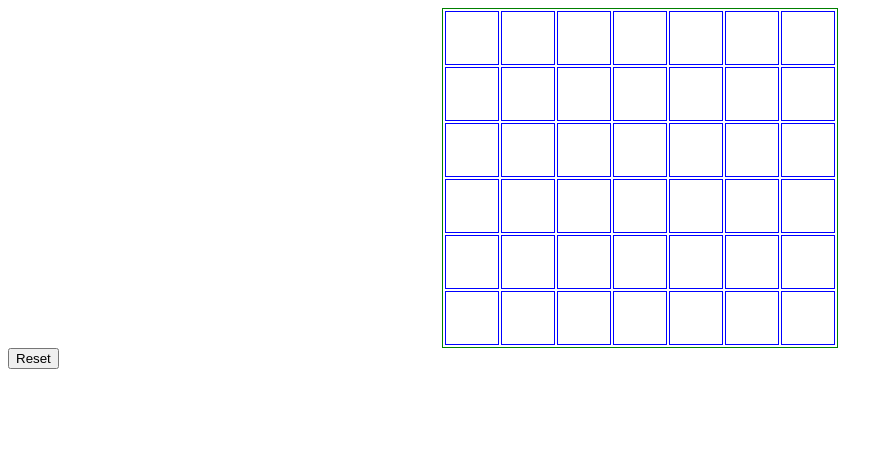
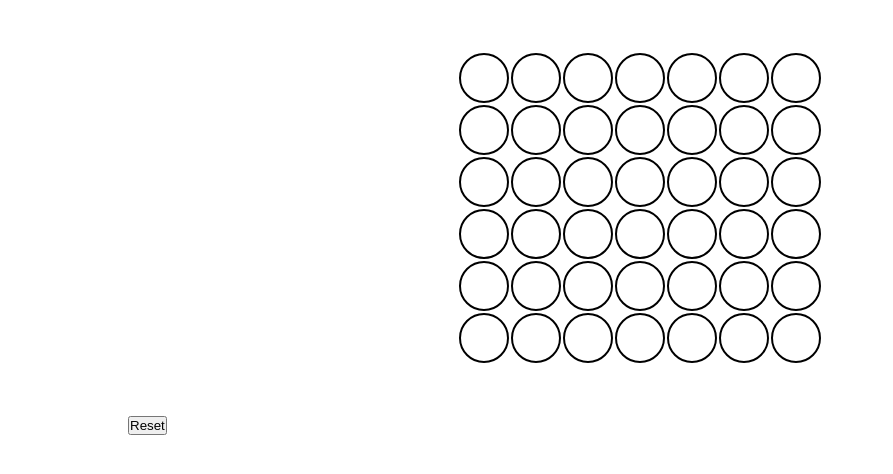
Before and after one commit to karki011/connect-four, a plain HTML site: page connect.html in a window 1280 px wide. Shown: the whole page, without its empty margins (0-893 px from the left). Drawn offline with Linux system fonts and the light colour scheme.

Commit message:
added html

```diff
--- /dev/null
+++ b/connect.css
@@ -0,0 +1,43 @@
+*{
+    box-sizing: border-box;
+    margin: 0;
+    padding: 0;
+}
+body{
+    width: 80%;
+    margin: 0 auto
+
+}
+.disk{
+    border-radius: 50%;
+}
+td{
+    border: 2px solid black;
+    height: 50px;
+    width: 50px;
+    cursor: pointer;
+    text-align: center;
+}
+table{
+
+    margin: 5% auto
+}
+
+.endgame{
+    display: none;
+    width: 200px;
+    top:120px;
+    background-color: rgba(205, 133, 63, 0.8);
+    position: absolute;
+    left: 50%;
+    margin-left: -100px;
+    padding-top: 50px;
+    padding-bottom: 50px;
+    text-align: center;
+    border-radius: 5px;
+    color: white;
+    font-size: 2em;
+}
+button{
+    cursor: pointer;
+}
--- a/connect.html
+++ b/connect.html
@@ -4,65 +4,65 @@
     <meta charset="UTF-8">
     <meta name="viewport" content="width=device-width, initial-scale=1.0">
     <meta http-equiv="X-UA-Compatible" content="ie=edge">
-    <link rel="stylesheet" href="style.css">
+    <link rel="stylesheet" href="connect.css">
     <script src="test.js" defer></script>
     <title>Connect</title>
 </head>
 <body>
         <table id="gameboard">
                 <tr>
-                    <td class="disk" data-col="0" id="0-0"></td>
-                    <td class="disk" data-col="1" id="0-1"></td>
-                    <td class="disk" data-col="2" id="0-2"></td>
-                    <td class="disk" data-col="3" id="0-3"></td>
-                    <td class="disk" data-col="4" id="0-4"></td>
-                    <td class="disk" data-col="5" id="0-5"></td>
-                    <td class="disk" data-col="6" id="0-6"></td>
+                    <td class="disk" data-col="0" id="0"></td>
+                    <td class="disk" data-col="1" id="1"></td>
+                    <td class="disk" data-col="2" id="2"></td>
+                    <td class="disk" data-col="3" id="3"></td>
+                    <td class="disk" data-col="4" id="4"></td>
+                    <td class="disk" data-col="5" id="5"></td>
+                    <td class="disk" data-col="6" id="6"></td>
                 </tr>
                 <tr>
-                    <td class="disk" data-col="0" id="1-0"></td>
-                    <td class="disk" data-col="1" id="1-1"></td>
-                    <td class="disk" data-col="2" id="1-2"></td>
-                    <td class="disk" data-col="3" id="1-3"></td>
-                    <td class="disk" data-col="4" id="1-4"></td>
-                    <td class="disk" data-col="5" id="1-5"></td>
-                    <td class="disk" data-col="6" id="1-6"></td>
+                    <td class="disk" data-col="0" id="7"></td>
+                    <td class="disk" data-col="1" id="8"></td>
+                    <td class="disk" data-col="2" id="9"></td>
+                    <td class="disk" data-col="3" id="10"></td>
+                    <td class="disk" data-col="4" id="11"></td>
+                    <td class="disk" data-col="5" id="12"></td>
+                    <td class="disk" data-col="6" id="13"></td>
                 </tr>
                 <tr>
-                    <td class="disk" data-col="0" id="2-0"></td>
-                    <td class="disk" data-col="1" id="2-1"></td>
-                    <td class="disk" data-col="2" id="2-2"></td>
-                    <td class="disk" data-col="3" id="2-3"></td>
-                    <td class="disk" data-col="4" id="2-4"></td>
-                    <td class="disk" data-col="5" id="2-5"></td>
-                    <td class="disk" data-col="6" id="2-6"></td>
+                    <td class="disk" data-col="0" id="14"></td>
+                    <td class="disk" data-col="1" id="15"></td>
+                    <td class="disk" data-col="2" id="16"></td>
+                    <td class="disk" data-col="3" id="17"></td>
+                    <td class="disk" data-col="4" id="18"></td>
+                    <td class="disk" data-col="5" id="19"></td>
+                    <td class="disk" data-col="6" id="20"></td>
                 </tr>
                 <tr>
-                    <td class="disk" data-col="0" id="3-0"></td>
-                    <td class="disk" data-col="1" id="3-1"></td>
-                    <td class="disk" data-col="2" id="3-2"></td>
-                    <td class="disk" data-col="3" id="3-3"></td>
-                    <td class="disk" data-col="4" id="3-4"></td>
-                    <td class="disk" data-col="5" id="3-5"></td>
-                    <td class="disk" data-col="6" id="3-6"></td>
+                    <td class="disk" data-col="0" id="21"></td>
+                    <td class="disk" data-col="1" id="22"></td>
+                    <td class="disk" data-col="2" id="23"></td>
+                    <td class="disk" data-col="3" id="24"></td>
+                    <td class="disk" data-col="4" id="25"></td>
+                    <td class="disk" data-col="5" id="26"></td>
+                    <td class="disk" data-col="6" id="27"></td>
                 </tr>
                 <tr>
-                    <td class="disk" data-col="0" id="4-0"></td>
-                    <td class="disk" data-col="1" id="4-1"></td>
-                    <td class="disk" data-col="2" id="4-2"></td>
-                    <td class="disk" data-col="3" id="4-3"></td>
-                    <td class="disk" data-col="4" id="4-4"></td>
-                    <td class="disk" data-col="5" id="4-5"></td>
-                    <td class="disk" data-col="6" id="4-6"></td>
+                    <td class="disk" data-col="0" id="28"></td>
+                    <td class="disk" data-col="1" id="29"></td>
+                    <td class="disk" data-col="2" id="30"></td>
+                    <td class="disk" data-col="3" id="31"></td>
+                    <td class="disk" data-col="4" id="32"></td>
+                    <td class="disk" data-col="5" id="33"></td>
+                    <td class="disk" data-col="6" id="34"></td>
                 </tr>
                 <tr>
-                    <td class="disk" data-col="0" id="5-0"></td>
-                    <td class="disk" data-col="1" id="5-1"></td>
-                    <td class="disk" data-col="2" id="5-2"></td>
-                    <td class="disk" data-col="3" id="5-3"></td>
-                    <td class="disk" data-col="4" id="5-4"></td>
-                    <td class="disk" data-col="5" id="5-5"></td>
-                    <td class="disk" data-col="6" id="5-6"></td>
+                    <td class="disk" data-col="0" id="35"></td>
+                    <td class="disk" data-col="1" id="36"></td>
+                    <td class="disk" data-col="2" id="37"></td>
+                    <td class="disk" data-col="3" id="38"></td>
+                    <td class="disk" data-col="4" id="39"></td>
+                    <td class="disk" data-col="5" id="40"></td>
+                    <td class="disk" data-col="6" id="41"></td>
                 </tr>
             </table>
 
--- a/test.js
+++ b/test.js
@@ -1,27 +1,27 @@
+let gameBoard;
+const huPlayer = '0';
+const aiPlayer = 'X';
 
-let currentPlayer = "red";
-let playerRedSelections = [];
-let playerBlackSelections = [];
+const cells = document.querySelectorAll('.disk');
 
-function handleClick (e) {
-    const cell = e.target;
-    console.log(cell);
+function startGame() {
+    document.querySelector(".endgame").style.display = "none";
+    gameBoard = Array.from(Array(42).keys());
+    console.log(gameBoard);
+    for (let i = 0; i < cells.length; i++) {
+        cells[i].innerHTML = '';
+        cells[i].style.removeProperty('background');
+        cells[i].addEventListener('click', turnClick, false);
+    }
 
-    cell.innerHTML = currentPlayer;
-    if (currentPlayer === "red") {
-        playerSelections = playerRedSelections;
-        nextPlayer = "black";
-    } else {
-        playerSelections = playerBlackSelections;
-        playerBlackSelections.className = "black";
+}
+startGame(); //main start game function
+function turnClick(square) {
+    console.log(square.target.id);
+    turn(square.target.id, huPlayer);
+}
 
-        nextPlayer = "red";
-    }
-    playerSelections.push(Number(cell.id));
-    currentPlayer = nextPlayer;
-};
-const cells = document.querySelectorAll("td");
-
-for (let i = 0; i < cells.length; i++) {
-    cells[i].addEventListener("click", handleClick);
+function turn(squareId, player) { // check who is playing and if the game is won or not
+    gameBoard[squareId] = player;
+    document.getElementById(squareId).innerText = player;
 }
```
